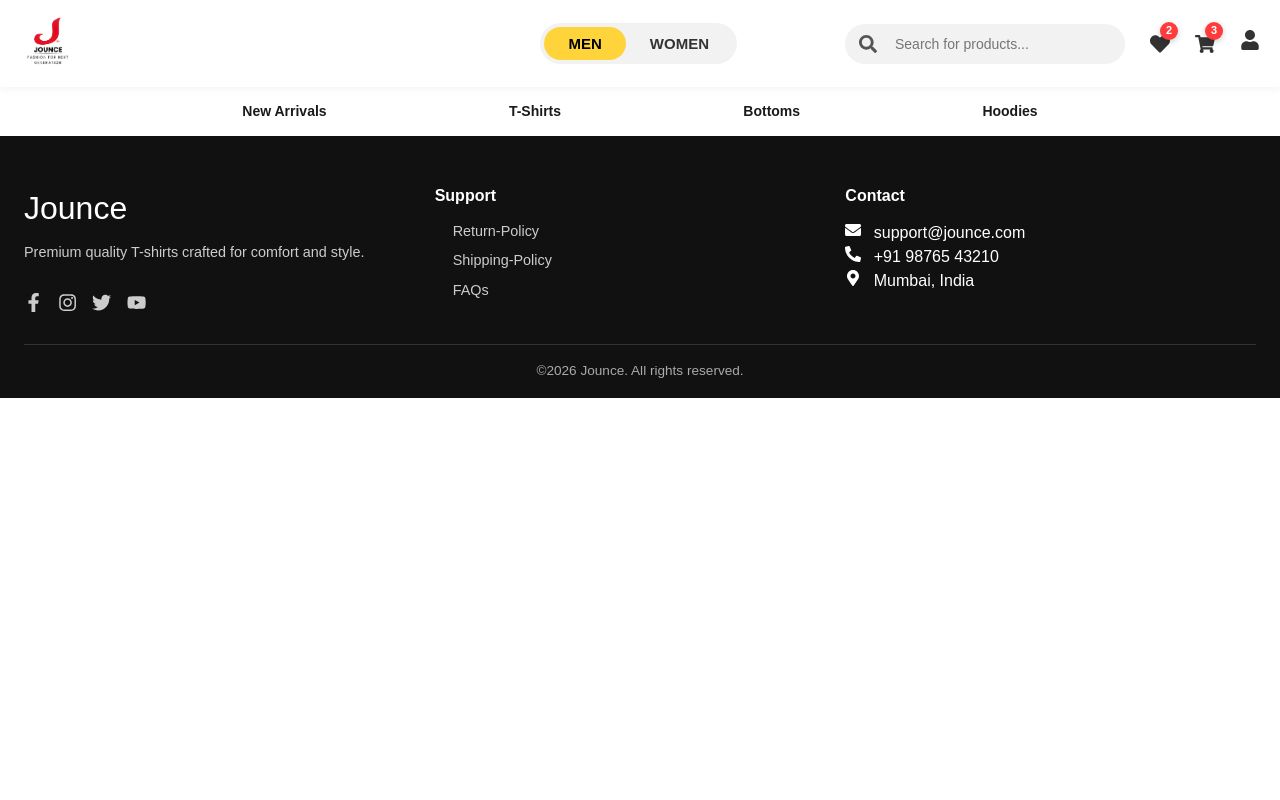
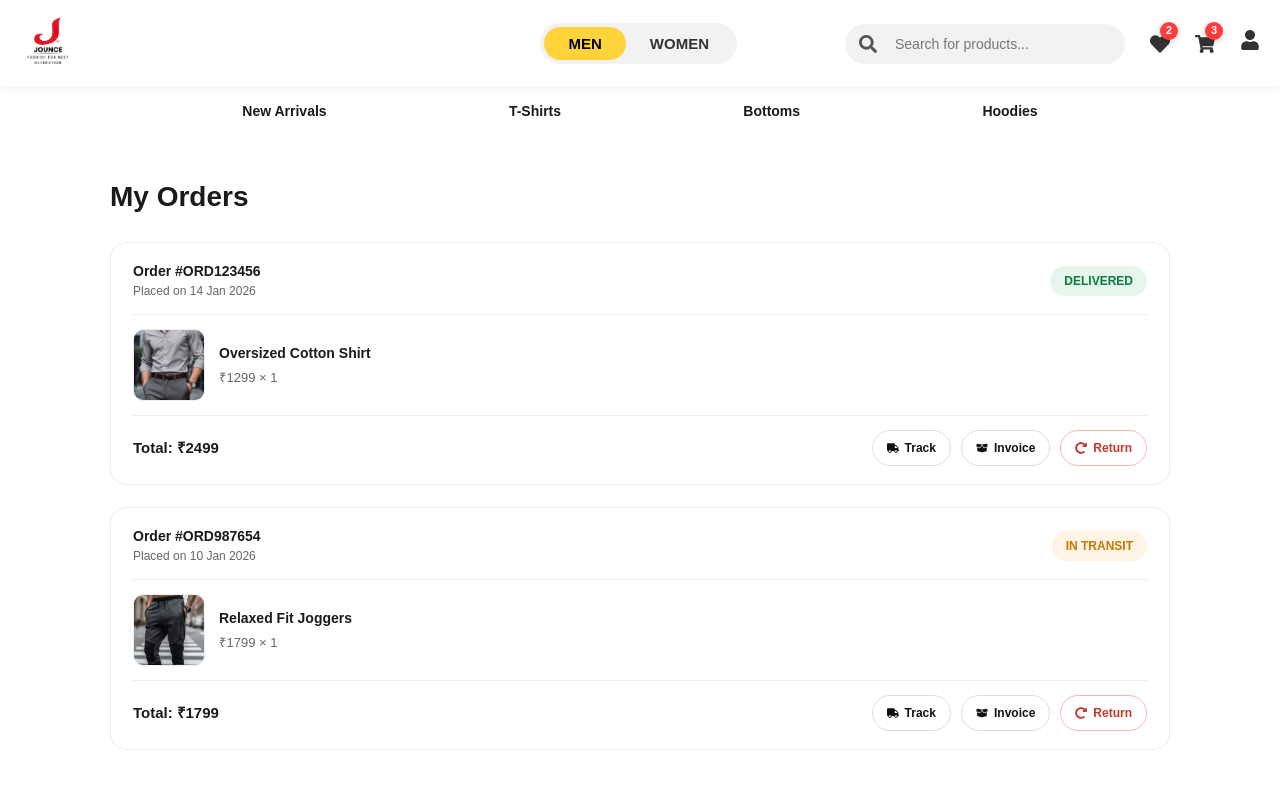
Before and after one commit to SalviVishakha/jounce, a React (Vite) app: page /my-order in a window 1280 px wide. Shown: the top 800 px of the page. Built offline with nearby package versions, Linux system fonts and the light colour scheme.

Commit message:
created my-orders page

```diff
--- a/src/App.jsx
+++ b/src/App.jsx
@@ -19,6 +19,7 @@ import ScrollToTop from "./components/ScrollToTop";
 import { Routes, Route } from "react-router-dom";
 import { useEffect, useState } from "react";
 import Categorybar from "./components/Categorybar";
+import Myorder from "./pages/Myorder";
 
 function App() {
   const [showSite, setShowSite] = useState(false);
@@ -56,6 +57,7 @@ function App() {
             <Route path="/return-policy" element={<Return_policy />} />
             <Route path="/faq" element={<Faq />} />
             <Route path="/shop" element={<Shop />} />
+            <Route path="/my-order" element={<Myorder />} />
           </Routes>
 
           <Footer />
--- /dev/null
+++ b/src/pages/Myorder.css
@@ -0,0 +1,182 @@
+.orders-page {
+  max-width: 1100px;
+  margin: 40px auto;
+  padding: 0 20px 60px;
+}
+
+.orders-title {
+  font-size: 28px;
+  font-weight: 700;
+  margin-bottom: 24px;
+}
+
+/* ---------- ORDER LIST ---------- */
+.orders-list {
+  display: flex;
+  flex-direction: column;
+  gap: 22px;
+}
+
+/* ---------- CARD ---------- */
+.order-card {
+  background: white;
+  border-radius: 16px;
+  border: 1px solid #eee;
+  padding: 18px 22px;
+  transition: box-shadow 0.25s ease, transform 0.15s ease;
+}
+
+.order-card:hover {
+  box-shadow: 0 12px 30px rgba(0, 0, 0, 0.06);
+  transform: translateY(-2px);
+}
+
+/* ---------- HEADER ---------- */
+.order-header {
+  display: flex;
+  justify-content: space-between;
+  align-items: center;
+  margin-bottom: 14px;
+  gap: 12px;
+}
+
+.order-id {
+  font-size: 14px;
+  font-weight: 700;
+}
+
+.order-date {
+  font-size: 12px;
+  color: #666;
+}
+
+.order-status {
+  padding: 6px 14px;
+  border-radius: 999px;
+  font-size: 12px;
+  font-weight: 600;
+  text-transform: uppercase;
+}
+
+.order-status.delivered {
+  background: #e6f6ec;
+  color: #0a7a3d;
+}
+
+.order-status.in {
+  background: #fff4e5;
+  color: #c77700;
+}
+
+.order-status.cancelled {
+  background: #ffeaea;
+  color: #c0392b;
+}
+
+/* ---------- ITEMS ---------- */
+.order-items {
+  display: flex;
+  flex-direction: column;
+  gap: 14px;
+  border-top: 1px solid #eee;
+  border-bottom: 1px solid #eee;
+  padding: 14px 0;
+}
+
+.order-item {
+  display: flex;
+  gap: 14px;
+  align-items: center;
+}
+
+.order-item img {
+  width: 72px;
+  height: 72px;
+  object-fit: cover;
+  border-radius: 10px;
+  border: 1px solid #eee;
+}
+
+.order-item-info h4 {
+  font-size: 14px;
+  font-weight: 600;
+  margin-bottom: 4px;
+}
+
+.order-item-info p {
+  font-size: 13px;
+  color: #666;
+}
+
+/* ---------- FOOTER ---------- */
+.order-footer {
+  display: flex;
+  justify-content: space-between;
+  align-items: center;
+  margin-top: 14px;
+  gap: 12px;
+  flex-wrap: wrap;
+}
+
+.order-total {
+  font-size: 15px;
+  font-weight: 700;
+}
+
+/* ---------- ACTION BUTTONS ---------- */
+.order-actions {
+  display: flex;
+  gap: 10px;
+  flex-wrap: wrap;
+}
+
+.order-btn {
+  display: flex;
+  align-items: center;
+  gap: 6px;
+  padding: 8px 14px;
+  border-radius: 999px;
+  font-size: 12px;
+  font-weight: 600;
+  cursor: pointer;
+  border: none;
+  text-decoration: none;
+  transition: background 0.2s ease, transform 0.15s ease;
+}
+
+.order-btn.outline {
+  background: white;
+  border: 1px solid #ddd;
+  color: #111;
+}
+
+.order-btn.outline:hover {
+  background: #f4f4f4;
+}
+
+.order-btn.danger {
+  background: #fff;
+  border: 1px solid #ffb3b3;
+  color: #c0392b;
+}
+
+.order-btn.danger:hover {
+  background: #ffeaea;
+}
+
+.order-btn:active {
+  transform: scale(0.97);
+}
+
+/* ---------- MOBILE ---------- */
+@media (max-width: 768px) {
+  .order-header {
+    flex-direction: column;
+    align-items: flex-start;
+  }
+
+  .order-footer {
+    flex-direction: column;
+    align-items: flex-start;
+  }
+}
--- /dev/null
+++ b/src/pages/Myorder.jsx
@@ -0,0 +1,100 @@
+import React from "react";
+import "./MyOrder.css";
+import { Link } from "react-router-dom";
+import { FaTruck, FaBoxOpen, FaRedoAlt } from "react-icons/fa";
+
+import product1 from "../assets/shirt.jpg";
+import product2 from "../assets/joggers.jpg";
+
+const MyOrders = () => {
+  const orders = [
+    {
+      id: "ORD123456",
+      date: "14 Jan 2026",
+      status: "Delivered",
+      total: 2499,
+      items: [
+        {
+          name: "Oversized Cotton Shirt",
+          price: 1299,
+          qty: 1,
+          img: product1,
+        },
+      ],
+    },
+    {
+      id: "ORD987654",
+      date: "10 Jan 2026",
+      status: "In Transit",
+      total: 1799,
+      items: [
+        {
+          name: "Relaxed Fit Joggers",
+          price: 1799,
+          qty: 1,
+          img: product2,
+        },
+      ],
+    },
+  ];
+
+  return (
+    <div className="orders-page">
+      <h1 className="orders-title">My Orders</h1>
+
+      <div className="orders-list">
+        {orders.map((order) => (
+          <div className="order-card" key={order.id}>
+            {/* -------- ORDER HEADER -------- */}
+            <div className="order-header">
+              <div>
+                <p className="order-id">Order #{order.id}</p>
+                <p className="order-date">Placed on {order.date}</p>
+              </div>
+
+              <div className={`order-status ${order.status.toLowerCase()}`}>
+                {order.status}
+              </div>
+            </div>
+
+            {/* -------- PRODUCTS -------- */}
+            <div className="order-items">
+              {order.items.map((item, i) => (
+                <div className="order-item" key={i}>
+                  <img src={item.img} alt={item.name} />
+                  <div className="order-item-info">
+                    <h4>{item.name}</h4>
+                    <p>
+                      ₹{item.price} × {item.qty}
+                    </p>
+                  </div>
+                </div>
+              ))}
+            </div>
+
+            {/* -------- FOOTER -------- */}
+            <div className="order-footer">
+              <div className="order-total">Total: ₹{order.total}</div>
+
+              <div className="order-actions">
+                <Link to="/track-order" className="order-btn outline">
+                  <FaTruck /> Track
+                </Link>
+
+                <button className="order-btn outline">
+                  <FaBoxOpen /> Invoice
+                </button>
+
+                <button className="order-btn danger">
+                  <FaRedoAlt /> Return
+                </button>
+              </div>
+            </div>
+          </div>
+        ))}
+      </div>
+    </div>
+  );
+};
+
+export default MyOrders;
```
